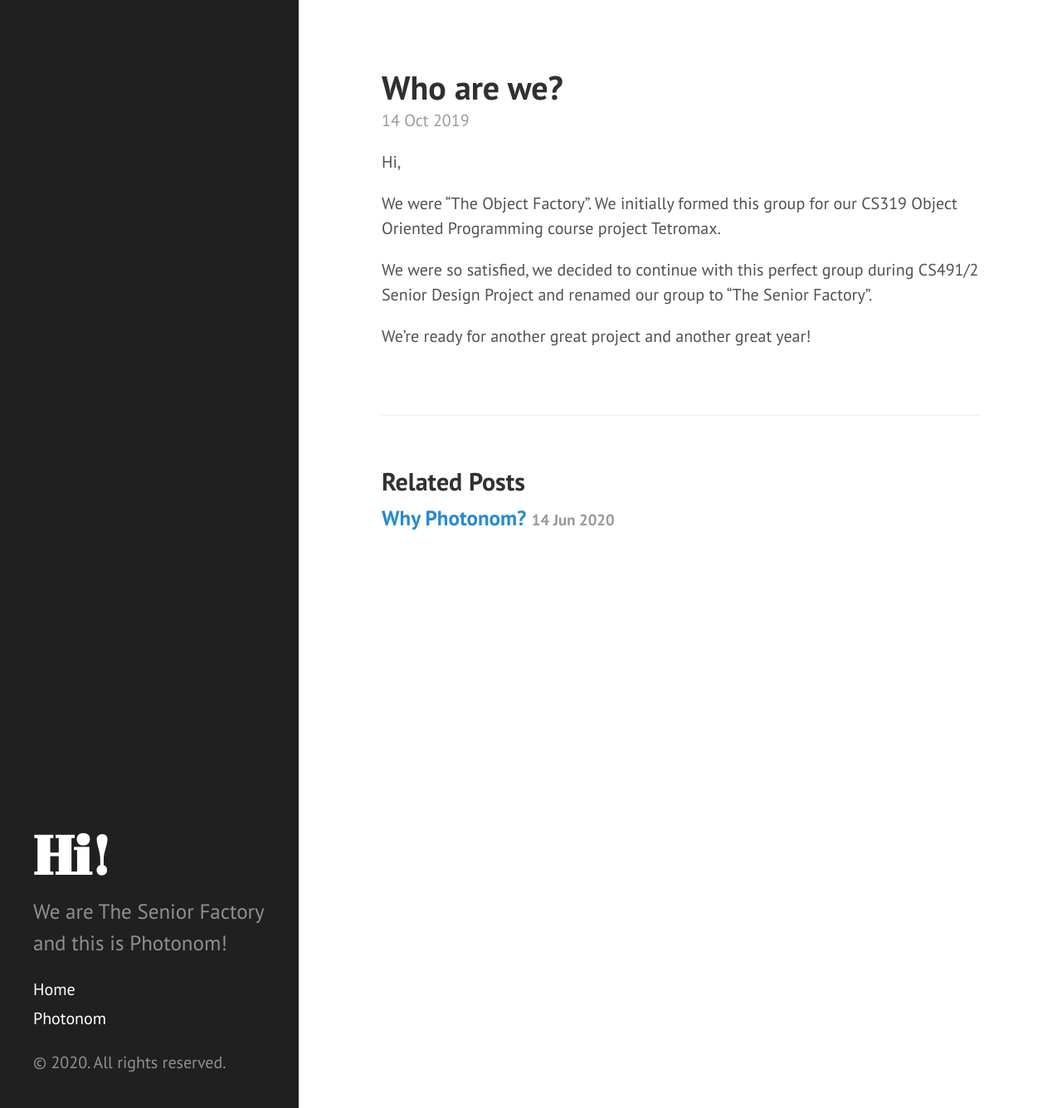
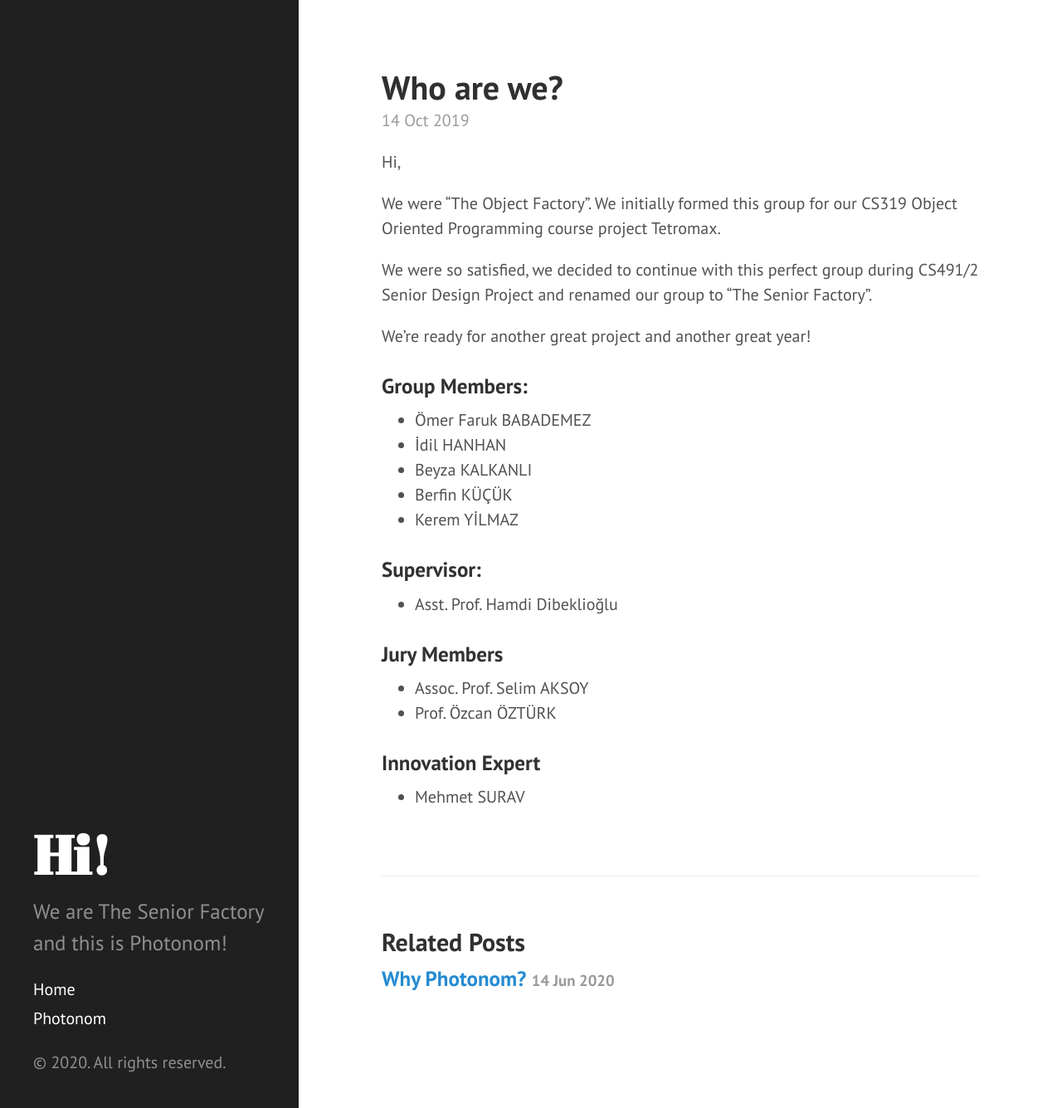
Before and after one commit to Photonom/photonom.github.io, a Jekyll site: the page built from _posts/2019-10-14-who-are-we.md, in a window 1280 px wide and 1335 px high. Shown: the whole window at 83% size. Built offline with Jekyll 4.4.1, drawn with Linux system fonts in a browser that asks for light colours.

Commit message:
Added names to the initial 'Who are we?' post

```diff
--- a/_posts/2019-10-14-who-are-we.md
+++ b/_posts/2019-10-14-who-are-we.md
@@ -10,3 +10,20 @@ We were "The Object Factory". We initially formed this group for our CS319 Objec
 We were so satisfied, we decided to continue with this perfect group during CS491/2 Senior Design Project and renamed our group to "The Senior Factory".
 
 We're ready for another great project and another great year!
+
+### Group Members:
+* Ömer Faruk BABADEMEZ
+* İdil HANHAN
+* Beyza KALKANLI
+* Berfin KÜÇÜK
+* Kerem YİLMAZ
+
+### Supervisor:
+* Asst. Prof. Hamdi Dibeklioğlu
+
+### Jury Members
+* Assoc. Prof. Selim AKSOY
+* Prof. Özcan ÖZTÜRK
+
+### Innovation Expert
+* Mehmet SURAV
```
